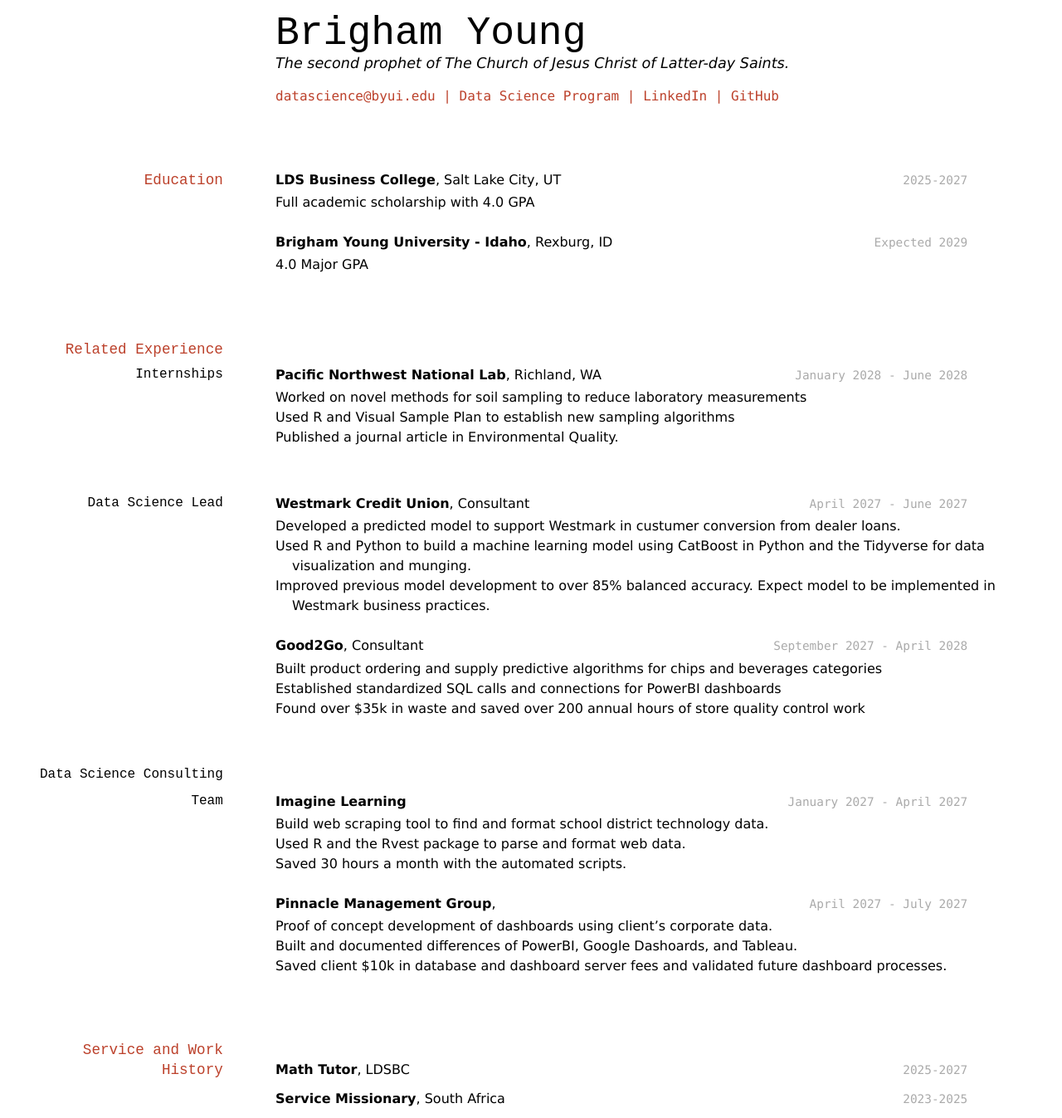
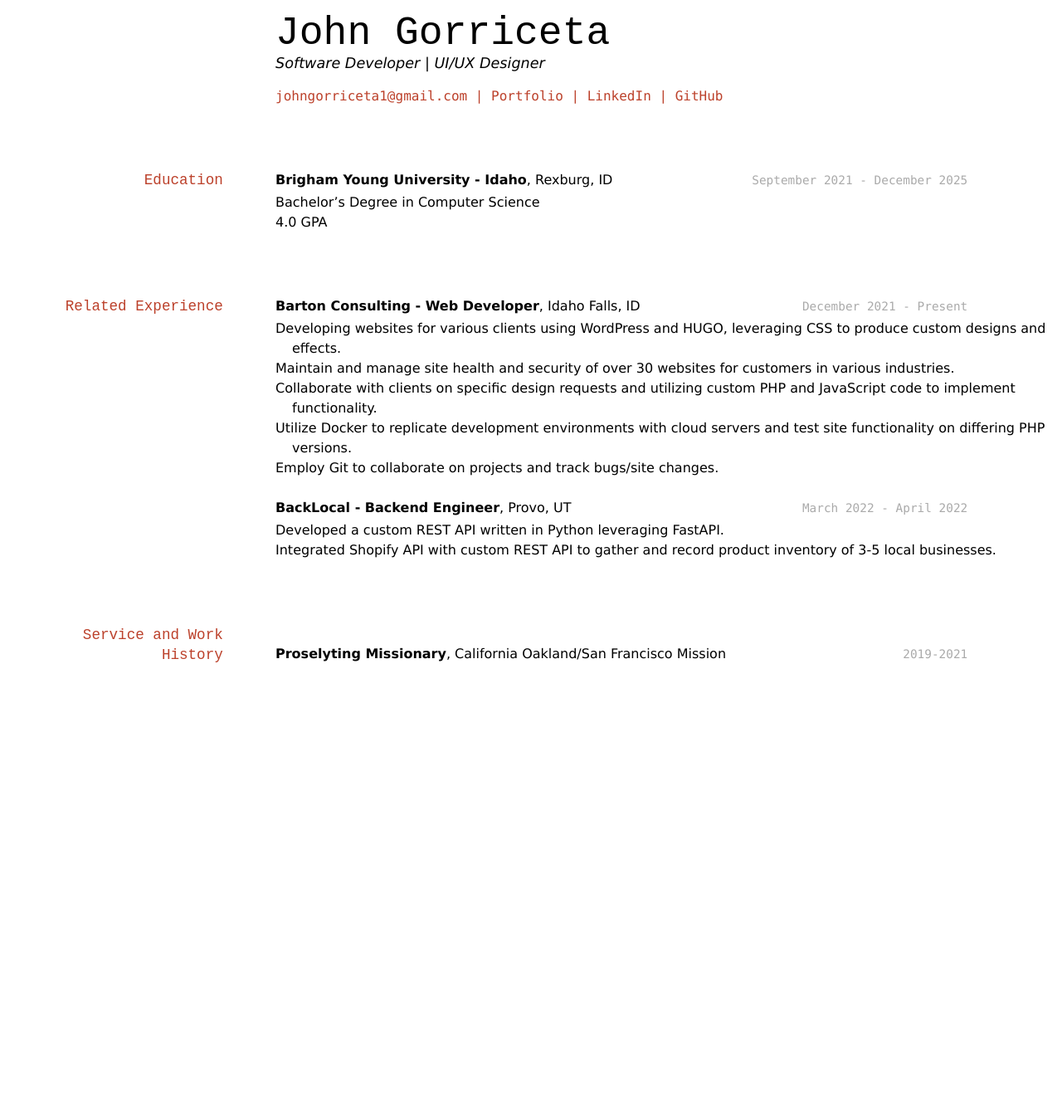
Before and after one commit to johngthecreator/Gorriceta-Resume, a Jekyll site: the page built from docs/index.md, in a window 1280 px wide. Shown: the whole page at 83% size. Built offline with Jekyll 4.4.1, drawn with Linux system fonts in a browser that asks for light colours; after the commit the page ends 900 px from its top, so only the background shows below that.

Commit message:
first draft

```diff
--- a/docs/index.md
+++ b/docs/index.md
@@ -1,87 +1,52 @@
 ---
 layout: cv
-title: Brigham Young's Resume
+title: John Gorriceta's Resume
 ---
-# Brigham Young
-The second prophet of The Church of Jesus Christ of Latter-day Saints.
+# John Gorriceta
+Software Developer | UI/UX Designer
 
 <div id="webaddress">
-<a href="datascience@byui.edu">datascience@byui.edu</a>
-| <a href="https://byuidatascience.github.io/development.html">Data Science Program</a>
-| <a href="https://www.linkedin.com/groups/13537407/">LinkedIn</a>
-| <a href="https://github.com/byuids-resumes">GitHub</a>
+<a href="datascience@byui.edu">johngorriceta1@gmail.com</a>
+| <a href="https://johngorriceta.com">Portfolio</a>
+| <a href="https://www.linkedin.com/in/john-gorriceta-9a0918253/">LinkedIn</a>
+| <a href="https://github.com/johngthecreator">GitHub</a>
 </div>
 
 <!-- https://www.monique.tech/the-art-of-markdown -->
 
 ## Education
 
-`2025-2027`
-__LDS Business College__, Salt Lake City, UT
-
-- Full academic scholarship with 4.0 GPA
-
-`Expected 2029`
+`September 2021 - December 2025`
 __Brigham Young University - Idaho__, Rexburg, ID
-
-- 4.0 Major GPA
+- Bachelor's Degree in Computer Science
+- 4.0 GPA
 
 
 ## Related Experience
 
-### Internships
+`December 2021 - Present`
+__Barton Consulting - Web Developer__, Idaho Falls, ID
 
-`January 2028 - June 2028`
-__Pacific Northwest National Lab__, Richland, WA
+- Developing websites for various clients using WordPress and HUGO, leveraging CSS to produce custom designs and effects.
+- Maintain and manage site health and security of over 30 websites for customers in various industries.
+- Collaborate with clients on specific design requests and utilizing custom PHP and JavaScript code to implement functionality.
+- Utilize Docker to replicate development environments with cloud servers and test site functionality on differing PHP versions.
+- Employ Git to collaborate on projects and track bugs/site changes.
 
-- Worked on novel methods for soil sampling to reduce laboratory measurements
-- Used R and Visual Sample Plan to establish new sampling algorithms
-- Published a journal article in Environmental Quality.
+`March 2022 - April 2022`
+__BackLocal - Backend Engineer__, Provo, UT
 
-### Data Science Lead
-
-`April 2027 - June 2027`
-__Westmark Credit Union__, Consultant
-
-- Developed a predicted model to support Westmark in custumer conversion from dealer loans.
-- Used R and Python to build a machine learning model using CatBoost in Python and the Tidyverse for data visualization and munging.
-- Improved previous model development to over 85% balanced accuracy. Expect model to be implemented in Westmark business practices.
-
-`September 2027 - April 2028`
-__Good2Go__, Consultant
-
-- Built product ordering and supply predictive algorithms for chips and beverages categories
-- Established standardized SQL calls and connections for PowerBI dashboards
-- Found over $35k in waste and saved over 200 annual hours of store quality control work
-
-### Data Science Consulting Team
-
-`January 2027 - April 2027`
-__Imagine Learning__
-
-- Build web scraping tool to find and format school district technology data.
-- Used R and the Rvest package to parse and format web data.
-- Saved 30 hours a month with the automated scripts.
-
-`April 2027 - July 2027`
-__Pinnacle Management Group__,
-
-- Proof of concept development of dashboards using client's corporate data.
-- Built and documented differences of PowerBI, Google Dashoards, and Tableau.
-- Saved client $10k in database and dashboard server fees and validated future dashboard processes.
+- Developed a custom REST API written in Python leveraging FastAPI.
+- Integrated Shopify API with custom REST API to gather and record product inventory of 3-5 local businesses.
 
 
 ## Service and Work History
 
-`2025-2027`
-__Math Tutor__, LDSBC
-
-
-`2023-2025`
-__Service Missionary__, South Africa
+`2019-2021`
+__Proselyting Missionary__, California Oakland/San Francisco Mission
 
 
 
 <!-- ### Footer
 
-Last updated: May 2013 -->
+Last updated: March 2023 -->
```
